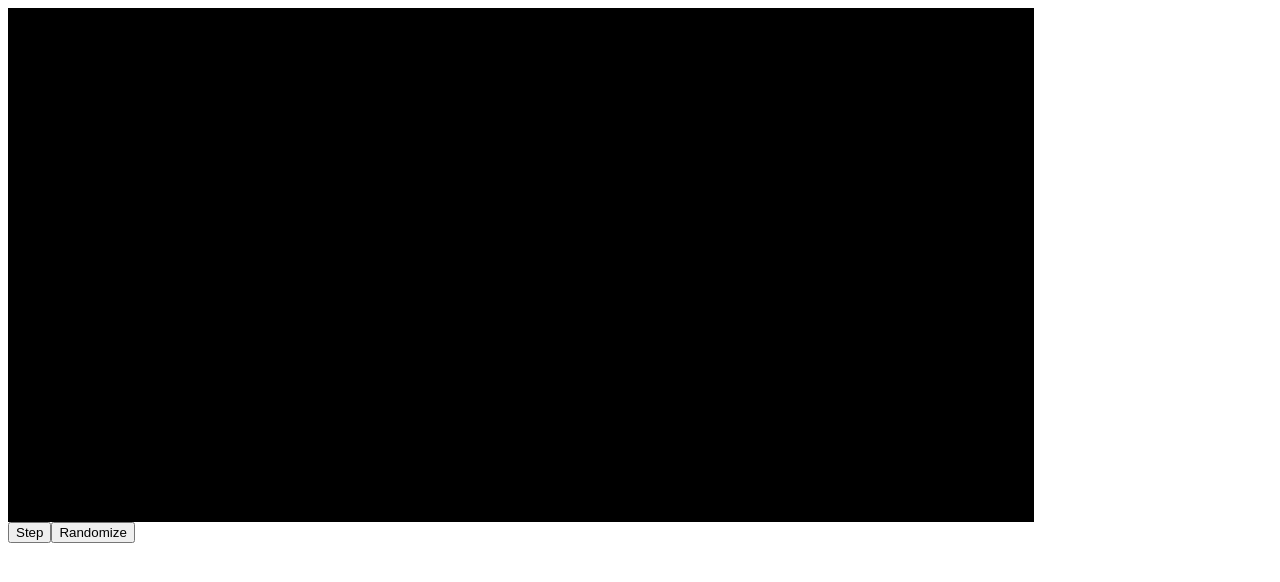
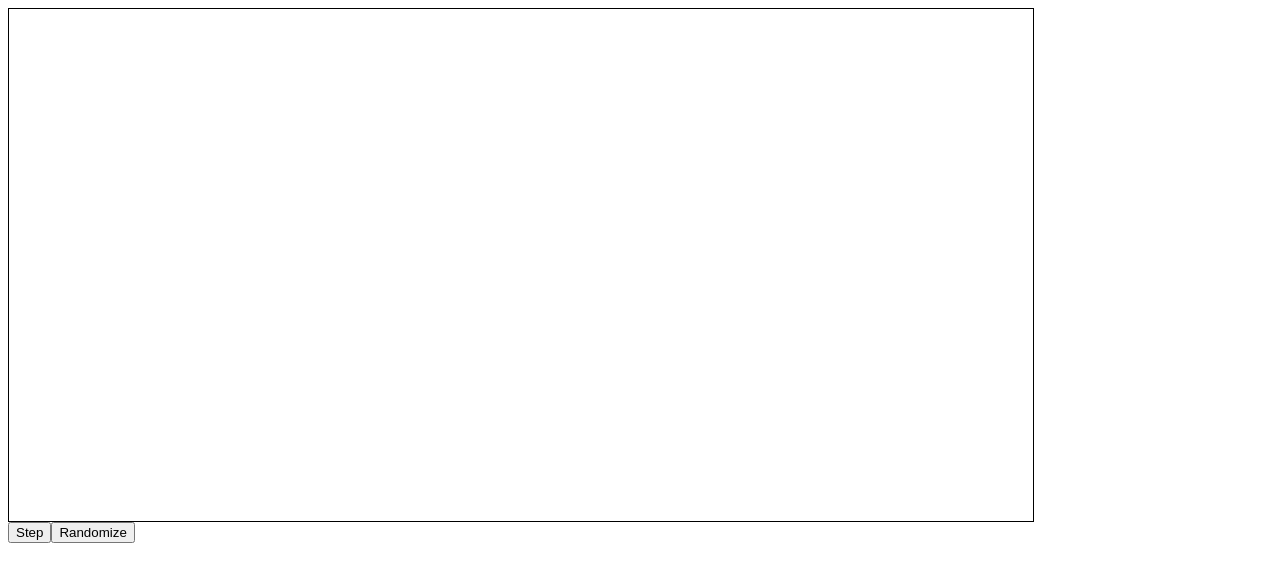
Before and after one commit to Cabidge/game-of-life, a Vue app: page / in a window 1280 px wide. Shown: the top 582 px of the page. Built offline with nearby package versions, Linux system fonts and the light colour scheme.

Commit message:
Swapped live and dead cell colors

```diff
--- a/src/components/GridCell.vue
+++ b/src/components/GridCell.vue
@@ -23,10 +23,10 @@ export default defineComponent({
 
 <style scoped>
 div {
-    background-color: black;
+    background-color: white;
 }
 
 div.alive {
-    background-color: white;
+    background-color: black;
 }
 </style>
```
